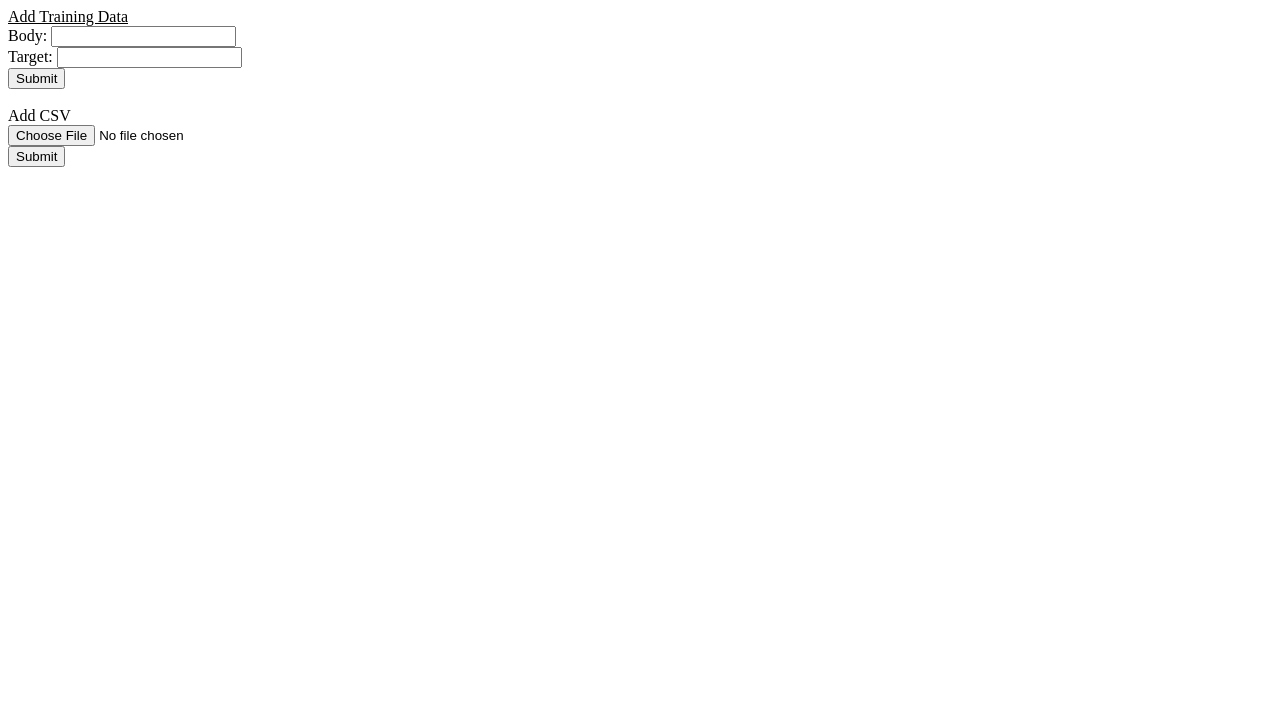
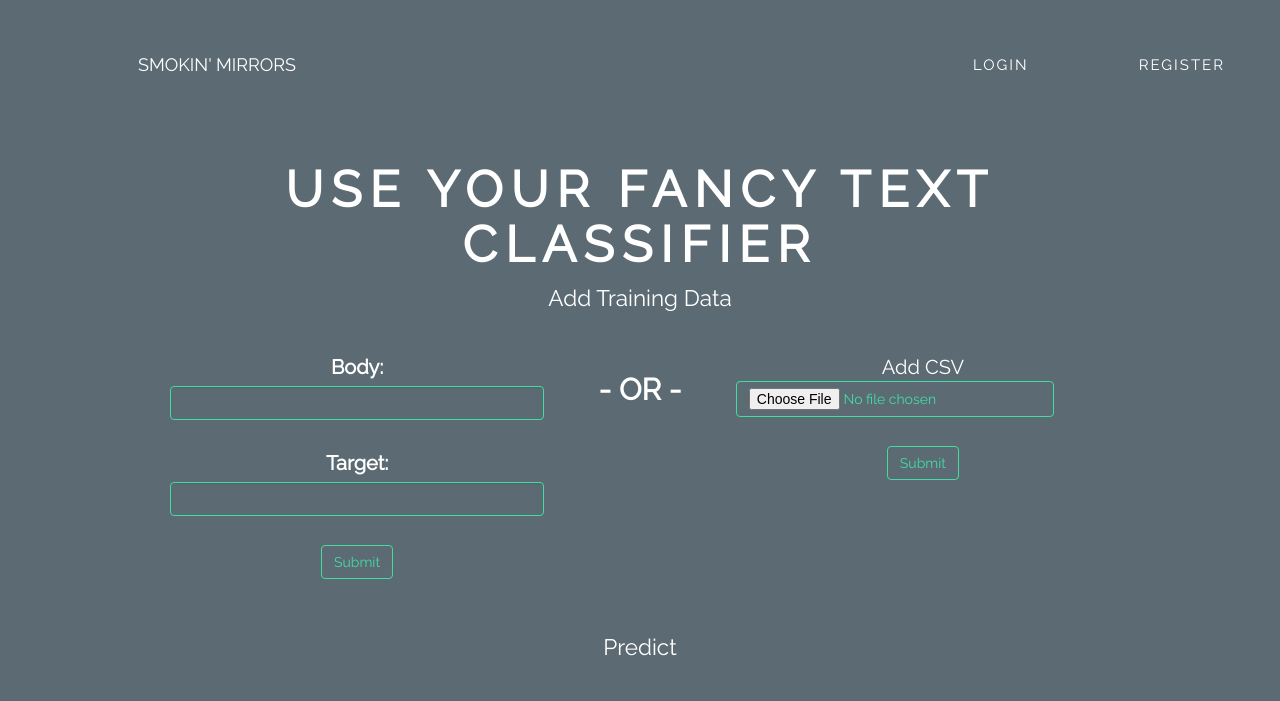
Before and after one commit to django-text-classifier/django_text_classifier, a Django app: template classifier/templates/classifier/classifier.html in a window 1280 px wide. Shown: the top 701 px of the page. Run offline with Django 3.2, Linux system fonts and the light colour scheme; the template is opened without the code that fills it, so the values that code supplies are empty; parts of the project's set-up code (start-up, migrations or seed data) failed here and were passed over; some libraries are stand-ins or nearby versions.

Commit message:
updated classifier page format

```diff
--- a/classifier/static/classifier/css/style.css
+++ b/classifier/static/classifier/css/style.css
@@ -108,3 +108,7 @@ a:hover{
   background-color: transparent;
 
 }
+
+.lower {
+  margin-top: 250px;
+}
--- a/classifier/templates/classifier/classifier.html
+++ b/classifier/templates/classifier/classifier.html
@@ -1,42 +1,52 @@
+{% extends 'classifier/base.html' %}
 <!DOCTYPE html>
-<html>
-    <head>
-        <meta charset="utf-8">
-        <title>{{ name }}</title>
-    </head>
-    <body>
-        <u>Add Training Data</u>
+{% block content %}
+
+<div class="site-wrapper">
+  <div class="container">
+    <div class="text-content">
+      <h1 class="title"><b>use your fancy text classifier</b></h1>
+      <p class="description">
+        Add Training Data
+      </p> <br />
+      <div class="col-xs-5">
+        <u></u>
         <form id="addDataForm" action="" method="post">
           {% csrf_token %}
           <label for="body">Body: </label>
-          <input id='body' type="text" name="body" required=True><br>
+          <input id='body' class=form-control type="text" name="body" required=True><br>
           <label for="target">Target: </label>
-          <input id='target' type="text" name="target" required=True><br>
-          <input id="button" type="submit" value="Submit">
+          <input id='target' class=form-control type="text" name="target" required=True><br>
+          <input id="button" class="btn btn-default" type="submit" value="Submit">
           <input type="hidden" id="classifier" value= {{ name }} >
-      </form><br>
+        </form><br>
+      </div>
+    <div class="col-xs-2">
+    <h2><b>- OR -</b></h2>
+    </div>
+    <div class="col-xs-5">
       Add CSV
       <form id="addCSVForm" action="" method="post" name="csvfile" enctype="multipart/form-data">
           {% csrf_token %}
-          <input id="CSV" type="file" name="csvfile" value=""><br />
-          <input id="csvbutton" type="submit" name="Submit" value="Submit"><br />
+          <input id="CSV" type="file" class="btn btn-default"  name="csvfile" value=""><br />
+          <input id="csvbutton" class="btn btn-default" type="submit" name="Submit" value="Submit"><br />
           <input type="hidden" id="classifier" value= {{ name }} >
       </form><br>
-
+    </div><br />
+    <div class="lower">
+      <p class="description">
+        Predict
+      </p> <br />
       {% if data_size > 0 %}
-
-      <p>
+      <p class="description">
           This classifier has been trained with {{ data_size }} pieces of data.
       </p>
-
-      <u>Predict</u>
       <form class="" action="" method="get">
-        <input type="text" name="text"><br>
-        <input type="submit" value="Submit">
+        <input type="text" class=form-control name="text"><br>
+        <input type="submit" class="btn btn-default" value="Submit">
       </form>
       <br>
       {% endif %}
-
       {% if predicted %}
       <div class="predicted">
         <p>
@@ -53,10 +63,13 @@
             <input type="hidden" id="correctBody" name='correctBody' value='{{ text }}'>
             <input type="hidden" id="correctTarget" name='correctTarget' value='{{ predicted }}'>
         </form>
+        </div>
       </div>
       {% endif %}
+    </div>
+  </div>
+</div>
     <script src="http://ajax.aspnetcdn.com/ajax/jQuery/jquery-1.12.2.min.js"></script>
-      <script src= '/static/classifier/classifier.js' ></script>
+    <script src= '/static/classifier/classifier.js' ></script>
 
-    </body>
-</html>
+{% endblock %}
--- a/classifier/templates/registration/registration_form.html
+++ b/classifier/templates/registration/registration_form.html
@@ -15,3 +15,5 @@ Registration Form
 		</form>
 	</div>
 </div>
+
+{% endblock %}
```
